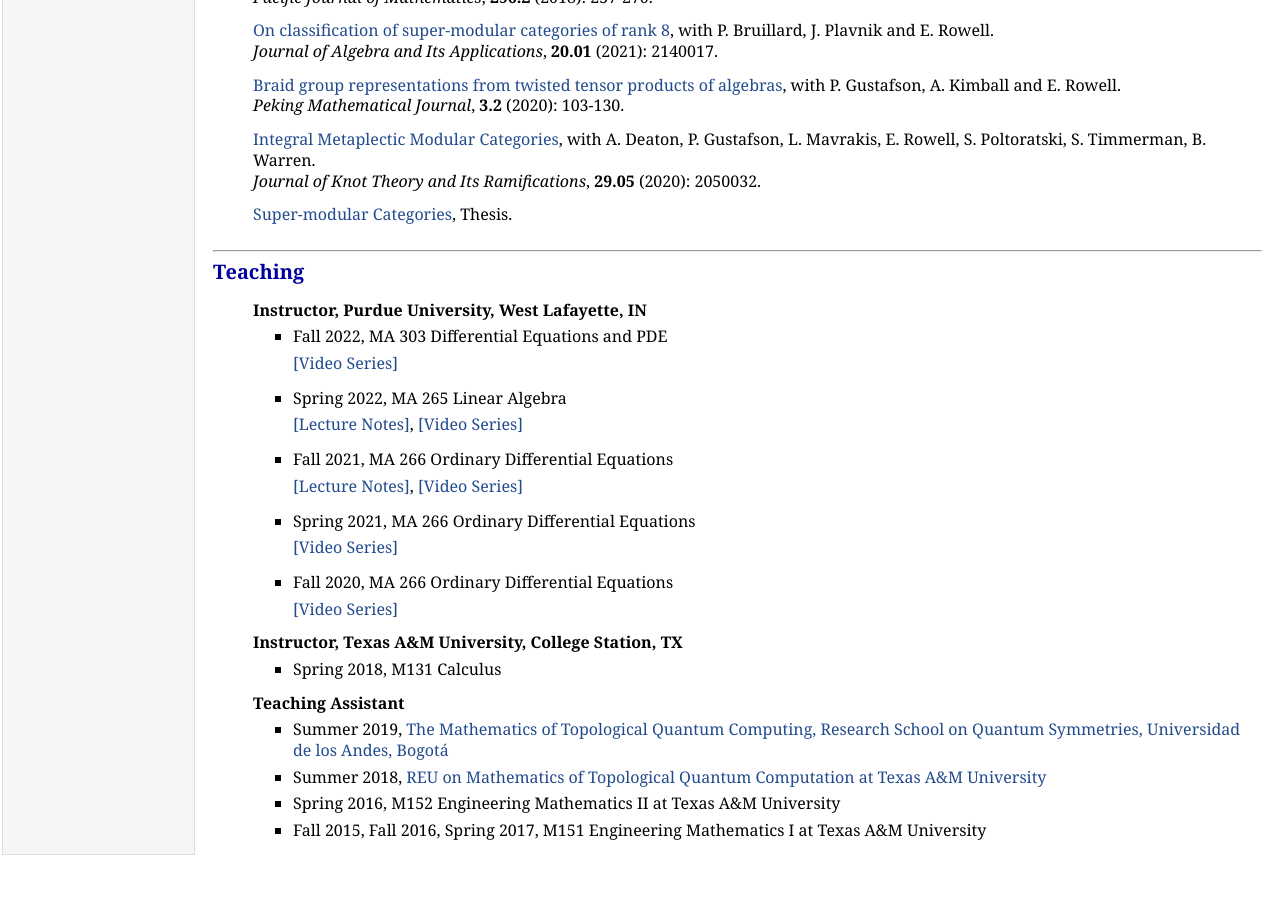
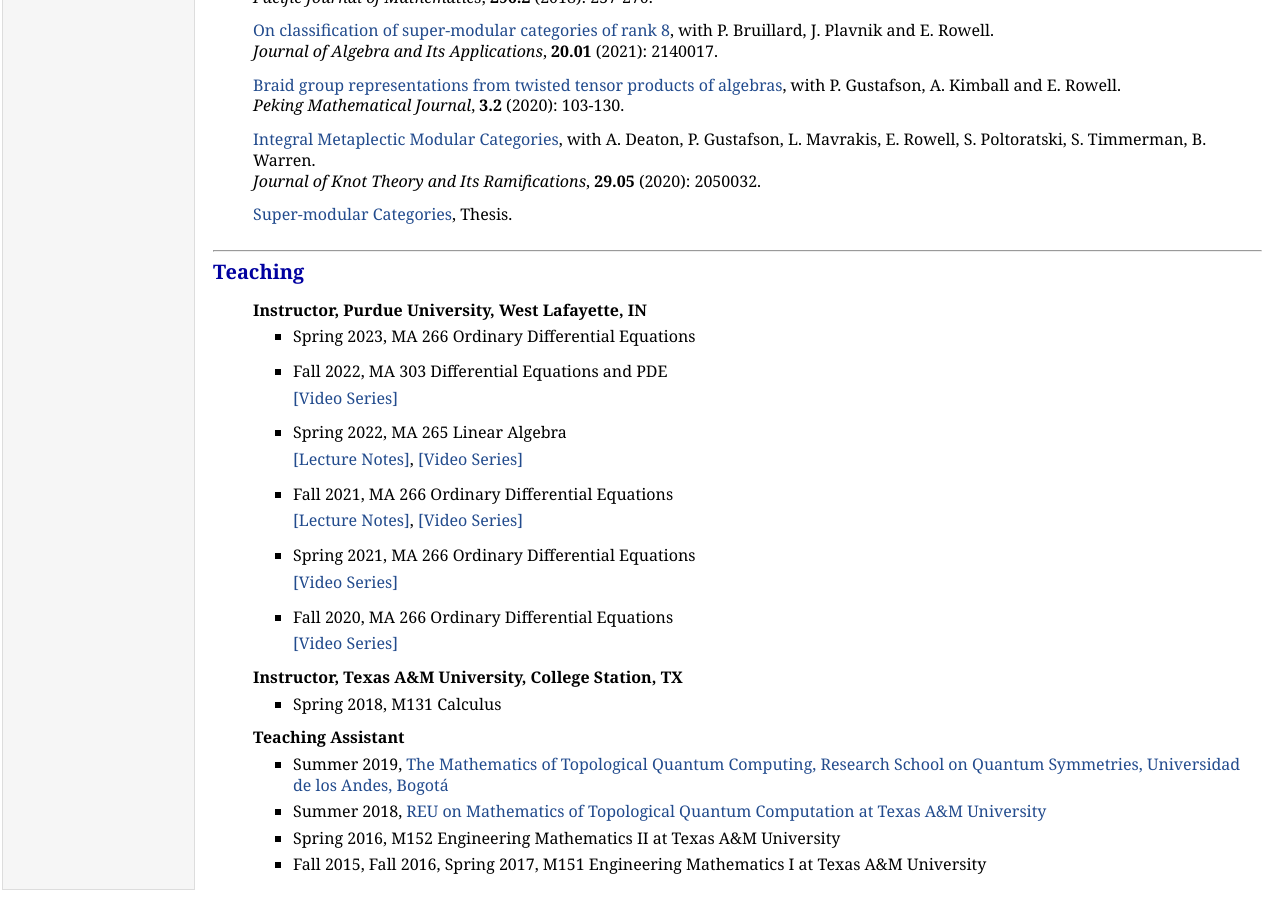
Before and after one commit to zhangqing2513/zhangqing2513.github.io, a Jekyll site: the page index.html, which Jekyll copies as it is, in a window 1280 px wide and 900 px high, scrolled down 875 px. Built offline with Jekyll 4.4.1, drawn with Linux system fonts in a browser that asks for light colours; before the commit the page ends 1740 px from its top, so only the background shows below that.

Commit message:
Update index.html

```diff
--- a/index.html
+++ b/index.html
@@ -117,6 +117,9 @@
              <ul>
                 <p> <span style="font-size: 100%"> <strong>Instructor, Purdue University, West Lafayette, IN</strong> </p>
             <ul>
+                  <li><p> Spring 2023, MA 266 Ordinary Differential Equations</p>
+                 <p></li>
+                 <p></li>
                   <li><p> Fall 2022, MA 303 Differential Equations and PDE</p>
                         <a href="https://youtube.com/playlist?list=PLMNQRMtXXp72Q16v7NKa8xDX23n0TjIxp" target="_blank">  [Video Series]</a>
                  <p></li>
```
